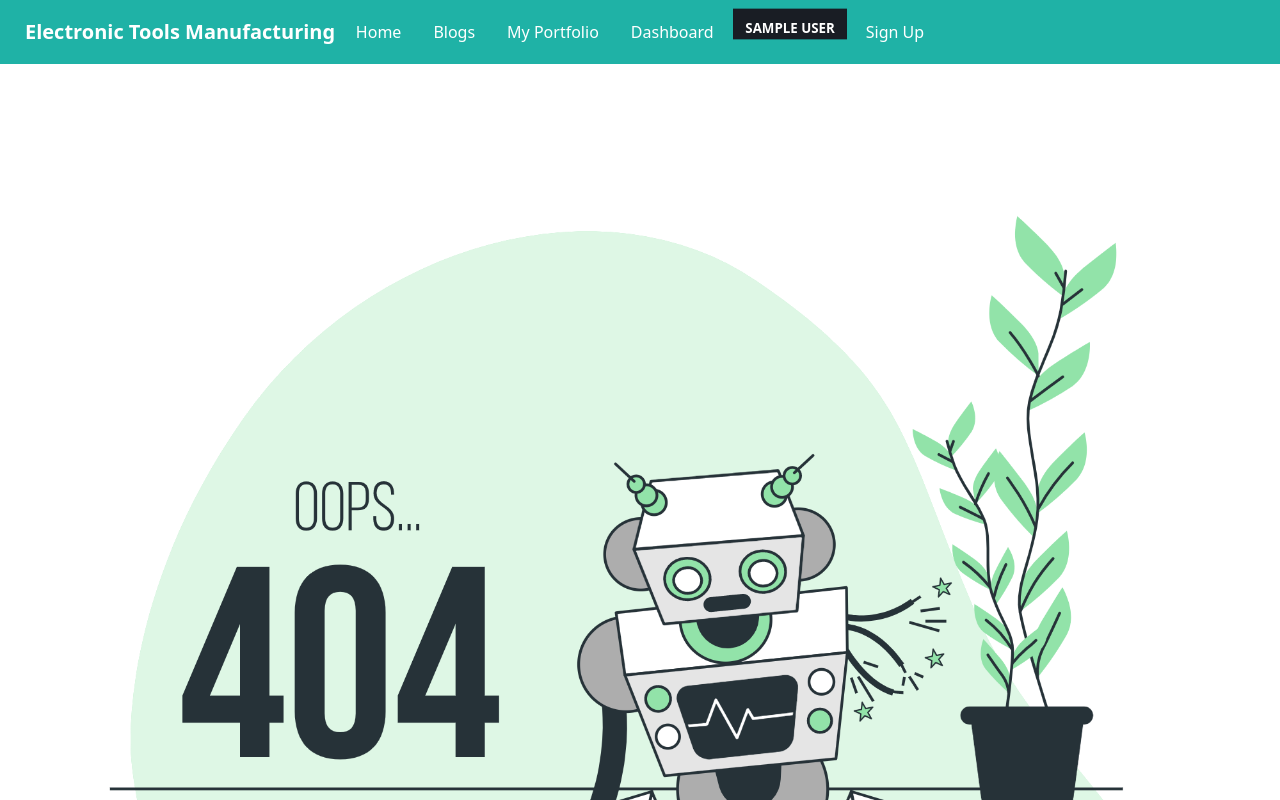
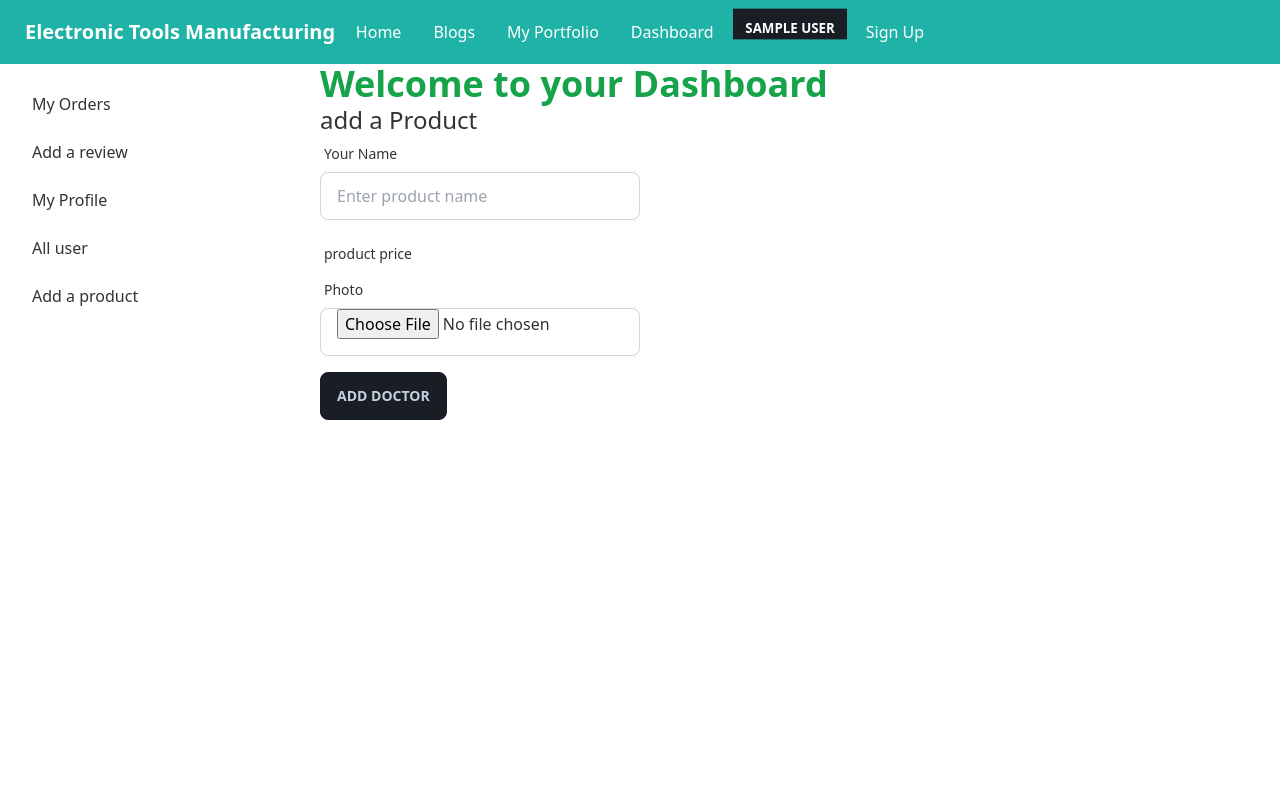
Before and after one commit to atiqurrahman96/manufacturer-client-side-assignment, a React (Create React App) app: page /dashboard/addproduct in a window 1280 px wide. Shown: the top 800 px of the page. Built offline with nearby package versions, Linux system fonts and the light colour scheme; no server answers; sample sign-in values are in the browser's storage.

Commit message:
blogs and myPortfolio added

```diff
--- a/src/App.js
+++ b/src/App.js
@@ -18,6 +18,7 @@ import Myorders from './Dashboard/Myorders';
 import Reviews from './Dashboard/Reviews';
 import MyProfile from './Dashboard/MyProfile';
 import Users from './Dashboard/Users'
+import AddProduct from './Dashboard/AddProduct';
 
 
 
@@ -40,6 +41,7 @@ function App() {
           <Route path="reviews" element={<Reviews></Reviews>}></Route>
           <Route path="profile" element={<MyProfile></MyProfile>}></Route>
           <Route path="users" element={<Users></Users>}></Route>
+          <Route path="addproduct" element={<AddProduct></AddProduct>}></Route>
         </Route>
 
 
--- a/src/Blogs/Blogs.js
+++ b/src/Blogs/Blogs.js
@@ -2,8 +2,37 @@ import React from 'react';
 
 const Blogs = () => {
     return (
-        <div>
-            <h1>this is my blogs</h1>
+        <div className='p-5'>
+            <div>
+                <h1 className='text-2xl font-bold'>1 . How will you improve the performance of a React Application?</h1>
+                <p>we can improve our react performance by following some steps.they are given below:</p>
+                <li>Keeping component state local where necessary.</li>
+                <li>Memoizing React components to prevent unnecessary re-render</li>
+                <li>Windowing or list virtualization in React.</li>
+                <li>Lazy loading images in React.</li>
+
+            </div>
+            <div>
+                <h1 className='text-2xl font-bold'>2 . What are the different ways to manage a state in a React application ?</h1>
+                <p>Some ways we have by which we can a state in a react application. some of major types are given below</p>
+                <li>Local state.</li>
+                <li>Global state.</li>
+                <li>Server state.</li>
+                <li>URL state.</li>
+            </div>
+            <div>
+                <h1 className='text-2xl font-bold'>3 . How does prototypical inheritance work?</h1>
+                <p>Very simply, we can see that prototypical inheritance refers to the ability to access object properties from another object. We use a JavaScript prototype to add new properties and methods to an existing object constructor. We can then essentially tell our JS code to inherit properties from a prototype </p>
+            </div>
+            <div>
+                <h1 className='text-2xl font-bold'>4 . Why you do not set the state directly in React. For example, if you have const [products, setProducts] = useState([]). Why you do not set products = [...] instead, you use the setProducts?</h1>
+                <p>I think here product as a variable here on the other hand 'setProduct' works as a function . when we call this function and put information or parameter and this information set in variable. whereas , we can not call variable like function that is why , we use setProducts instead of products. </p>
+            </div>
+            <div>
+                <h1 className='text-2xl font-bold'>5. What is a unit test? Why should write unit tests?</h1>
+                <p>Unit test: This is a type of testing which is done by software developers in which the smallest testable module of an application - like functions, procedures or interfaces - are tested to ascertain if they are fit to use.</p>
+                <p>Developers write unit tests for their code to make sure that the code works correctly. This helps to detect and protect against bugs in the future. Sometimes developers write unit tests first, then write the code. This approach is also known as test-driven development (TDD).For this reason, we should write unit test</p>
+            </div>
         </div>
     );
 };
--- /dev/null
+++ b/src/Dashboard/AddProduct.js
@@ -0,0 +1,12 @@
+import React from 'react';
+import SingleAddProduct from './SingleAddProduct';
+
+const AddProduct = () => {
+    return (
+        <div>
+            <SingleAddProduct></SingleAddProduct>
+        </div>
+    );
+};
+
+export default AddProduct;
--- a/src/Dashboard/Dashboard.js
+++ b/src/Dashboard/Dashboard.js
@@ -1,7 +1,12 @@
 import React from 'react';
+import { useAuthState } from 'react-firebase-hooks/auth';
 import { Link, Outlet } from 'react-router-dom';
+import auth from '../firebase.init';
+import useAdmin from '../hooks/useAdmin';
 
 const Dashboard = () => {
+    const [user] = useAuthState(auth);
+    // const [admin] = useAdmin(user);
     return (
         <div class="drawer drawer-mobile">
             <input id="my-drawer-2" type="checkbox" class="drawer-toggle" />
@@ -19,7 +24,8 @@ const Dashboard = () => {
                     <li><Link to='/dashboard'>My Orders</Link></li>
                     <li><Link to='/dashboard/reviews'>Add a review</Link></li>
                     <li><Link to='/dashboard/profile'>My Profile</Link></li>
-                    <li><Link to='/dashboard/users'>All user</Link></li>
+                    <li>  <Link to='/dashboard/users'>All user</Link></li>
+                    <li>  <Link to='/dashboard/addproduct'>Add a product</Link></li>
                 </ul>
 
             </div>
--- /dev/null
+++ b/src/Dashboard/SingleAddProduct.js
@@ -0,0 +1,113 @@
+import React from 'react';
+import { useForm } from 'react-hook-form';
+import { toast } from 'react-toastify';
+
+
+const SingleAddProduct = () => {
+    const { register, formState: { errors }, handleSubmit, reset } = useForm();
+    const imageStorageKey = '45e1e20e99a29a7258ed5285e2902db0';
+
+    const onSubmit = async (data, event) => {
+        console.log(data, 'data')
+        const image = data.image[0];
+        const formData = new FormData();
+        formData.append('image', image);
+        const url = (`https://api.imgbb.com/1/upload?key=${imageStorageKey}`)
+        fetch(url, {
+            method: 'POST',
+            body: formData
+        })
+            .then(res => res.json())
+            .then(result => {
+                if (result.success) {
+                    const img = result.data.url;
+                    const singleProduct = {
+                        name: data.name,
+                        img: img
+
+                    }
+                    // send data to database
+                    fetch('http://localhost:5000/singleProduct', {
+                        method: 'POST',
+                        headers: {
+                            'content-type': 'application/json',
+                            authorization: `Bearer ${localStorage.getItem('accessToken')}`
+                        },
+                        body: JSON.stringify(singleProduct)
+                    })
+                        .then(res => res.json())
+                        .then(inserted => {
+                            if (inserted.insertedId) {
+                                toast.success('product added successFully')
+                                reset();
+                            }
+                            else {
+                                toast.error('Failed add to product')
+                            }
+                        })
+
+                }
+
+            })
+    };
+
+
+    return (
+        <div>
+            <h2 className="text-2xl">add a Product</h2>
+            <form onSubmit={handleSubmit(onSubmit)}>
+                <div className="form-control w-full max-w-xs">
+                    <label className="label">
+                        <span className="label-text">Your Name</span>
+
+                    </label>
+                    <input type="text"
+                        placeholder="Enter product name"
+                        className="input input-bordered w-full max-w-xs"
+                        {...register("name", {
+                            required: {
+                                value: true,
+                                message: 'Name is required'
+                            },
+
+                        })} />
+                    <label className="label">
+                        {errors.name?.type === 'required' && <span className="label-text-alt text-red-500">{errors.name.message}</span>}
+
+                    </label>
+                    <label className="label">
+                        <span className="label-text">product price</span>
+
+                    </label>
+
+
+                    <label className="label">
+                        <span className="label-text">Photo</span>
+
+                    </label>
+                    <input type="file"
+
+                        className="input input-bordered w-full max-w-xs"
+                        {...register("image", {
+                            required: {
+                                value: true,
+                                message: 'Image is required'
+                            },
+
+                        })} />
+                    <label className="label">
+                        {errors.image?.type === 'required' && <span className="label-text-alt text-red-500">{errors.image.message}</span>}
+
+                    </label>
+
+
+
+                </div>
+
+                <input className='btn w-50' type="submit" value="Add Doctor" />
+            </form>
+        </div>
+    );
+};
+
+export default SingleAddProduct;
--- a/src/Dashboard/UserRow.js
+++ b/src/Dashboard/UserRow.js
@@ -10,11 +10,17 @@ const UserRow = ({ user, index, refetch }) => {
                 authorization: `Bearer ${localStorage.getItem('accessToken')}`
             }
         })
-            .then(res => res.json())
+            .then(res => {
+                if (res.status === 403) {
+                    toast.error('failed to made an admin')
+                }
+                return res.json()
+            })
             .then(data => {
-                console.log(data);
-                refetch();
-                toast.success('successfully made an admin ')
+                if (data.modifiedCount > 0) {
+                    refetch();
+                    toast.success('successfully made an admin')
+                }
             })
     }
 
--- a/src/MyPortfolio/MyPortfolio.js
+++ b/src/MyPortfolio/MyPortfolio.js
@@ -2,8 +2,20 @@ import React from 'react';
 
 const MyPortfolio = () => {
     return (
-        <div>
-            <h1 className='text-2xl'>This is my portFolio</h1>
+        <div className='flex justify-center items-start'>
+            <div class="card w-96 bg-base-100 shadow-xl">
+                <div class="card-body">
+                    <h2 class="card-title">Name:Atiqur Rahman</h2>
+                    <p className='font-bold'>Email:aitqurrahmanbd302@gmail.com</p>
+                    <p className='font-bold'>Educational Background: BA(Honours) in English</p>
+                    <p>List of skills: <li>HTML</li>
+                        <li>Css</li>
+                        <li>Bootstrap</li>
+                        <li>Tailwind</li>
+                        <li>React</li></p>
+
+                </div>
+            </div>
         </div>
     );
 };
--- /dev/null
+++ b/src/Pages/Home/AddNewProduct.js
@@ -0,0 +1,29 @@
+import React, { useEffect, useState } from 'react';
+import SingleAddNewProduct from './SingleAddNewProduct';
+
+const AddNewProduct = () => {
+    const [AddNewProduct, setAddNewProduct] = useState([]);
+    console.log('this is ', AddNewProduct);
+    useEffect(() => {
+        fetch('http://localhost:5000/single')
+            .then(res => res.json())
+            .then(data => setAddNewProduct(data))
+    }, [])
+    return (
+        <div>
+            <h1 className='text-4xl font-bold text-accent text-center'>Client Reviews : {AddNewProduct.length}</h1>
+            <div className='grid grid-cols-1 sm:grid-cols-1 md:grid-cols-2 lg:grid-cols-3 p-5'>
+                {
+                    AddNewProduct.map(newProduct => <SingleAddNewProduct
+                        newProduct={newProduct}
+                        kew={newProduct._id}
+
+
+                    ></SingleAddNewProduct>)
+                }
+            </div>
+        </div>
+    );
+};
+
+export default AddNewProduct;
--- a/src/Pages/Home/AllReview.js
+++ b/src/Pages/Home/AllReview.js
@@ -4,7 +4,7 @@ import SingleReview from './SingleReview';
 
 const AllReview = () => {
     const [reviews, setReviews] = useState([]);
-    console.log(reviews);
+
     useEffect(() => {
         fetch('http://localhost:5000/reviews', {
             method: 'GET',
--- /dev/null
+++ b/src/Pages/Home/SingleAddNewProduct.js
@@ -0,0 +1,11 @@
+import React from 'react';
+
+const SingleAddNewProduct = ({ newProduct }) => {
+    return (
+        <div>
+
+        </div>
+    );
+};
+
+export default SingleAddNewProduct;
```
Also changed, not shown: 1 other file (tests, documents, lock files or other folders).
